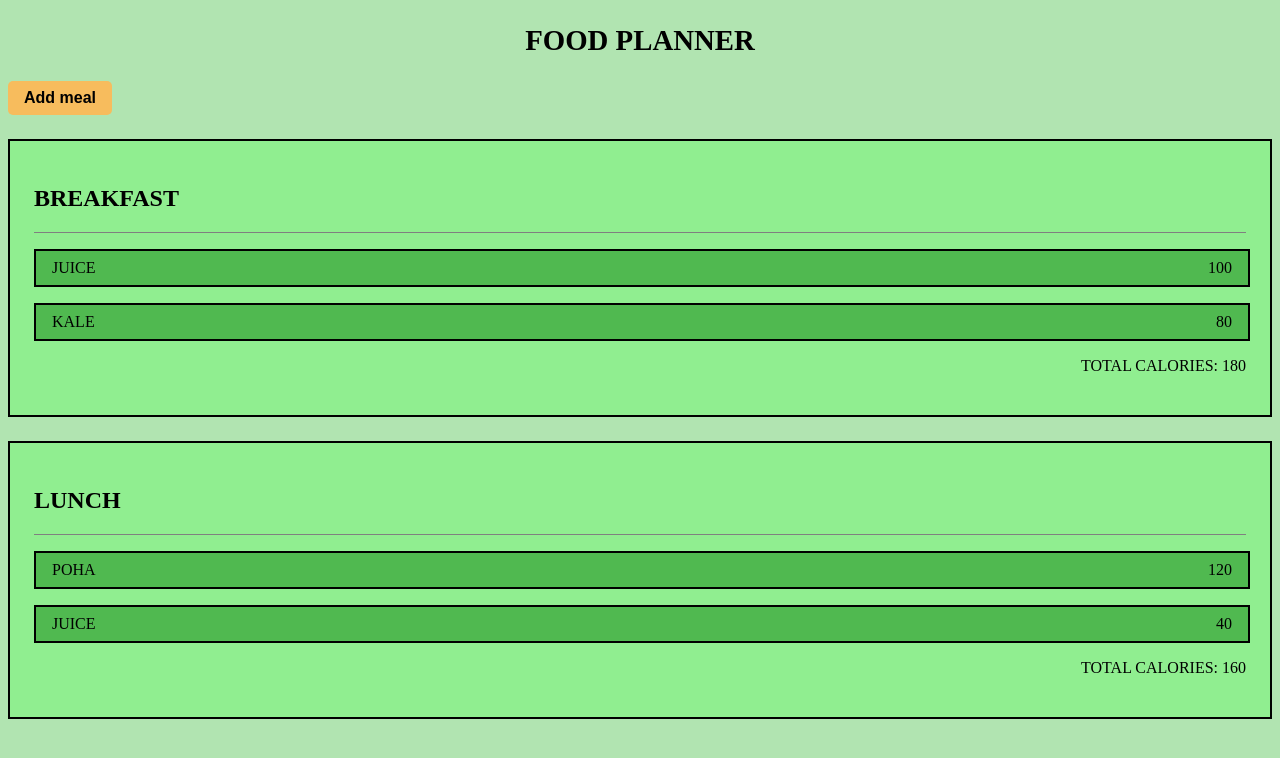
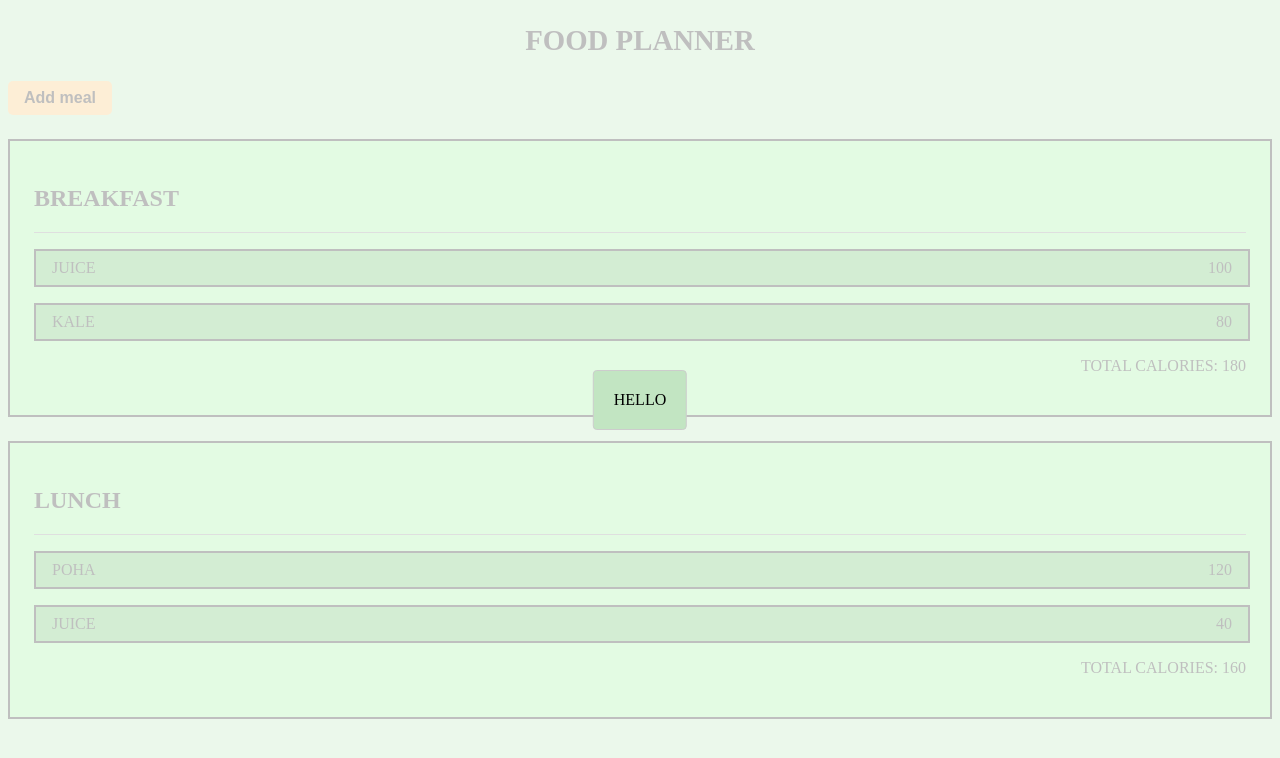
Before and after one commit to devanshdwivedi/food-planner, a React (Vite) app: page / in a window 1280 px wide. Both pictures are taken after a click on the button "Add meal". Shown: the top 758 px of the page. Built offline with nearby package versions, Linux system fonts and the light colour scheme.

Commit message:
Adding modal

```diff
--- a/package.json
+++ b/package.json
@@ -25,13 +25,15 @@
   },
   "dependencies": {
     "react": "17.0.2",
-    "react-dom": "17.0.2"
+    "react-dom": "17.0.2",
+    "react-modal": "^3.14.4"
   },
   "devDependencies": {
     "@0x219/commitlint-config": "1.0.2",
     "@commitlint/cli": "16.1.0",
     "@types/react": "17.0.38",
     "@types/react-dom": "17.0.11",
+    "@types/react-modal": "^3.13.1",
     "@typescript-eslint/eslint-plugin": "5.10.2",
     "@typescript-eslint/parser": "5.10.2",
     "@vitejs/plugin-legacy": "1.6.4",
--- a/src/FoodPlanner.tsx
+++ b/src/FoodPlanner.tsx
@@ -3,18 +3,32 @@ import { TMeal } from './interfaces/TMeal';
 import { TFoodItem } from './interfaces/TFoodItem';
 import { getDefaultMeal } from './utils/mealCreator';
 import Meal from './components/Meal';
+import ReactModal from 'react-modal';
 
 export default function FoodPlanner(): JSX.Element {
   const [meals, setMeals] = useState<TMeal[]>([]);
+  const [showMealCreator, setShowMealCreator] = useState<boolean>(false);
 
   useEffect(()=>{
     setMeals(getDefaultMeal());
   }, []);
 
+  const customStyles = {
+    content: {
+      top: '50%',
+      left: '50%',
+      right: 'auto',
+      bottom: 'auto',
+      marginRight: '-50%',
+      transform: 'translate(-50%, -50%)',
+      backgroundColor: '#c2e5c2'
+    },
+  };
+
   return (
     <>
       <h1 className="app-header">Food Planner</h1>
-      <button className="btn-primary">Add meal</button>
+      <button className="btn-primary" onClick={() => setShowMealCreator(true)}>Add meal</button>
       {
         meals && meals.map((mealItem: TMeal, index: number)=>{
           const { name, foodItems } = mealItem;
@@ -23,6 +37,9 @@ export default function FoodPlanner(): JSX.Element {
           );
         })
       }
+      <ReactModal onRequestClose={() => setShowMealCreator(false)} style={customStyles} isOpen={showMealCreator} >
+        Hello
+      </ReactModal>
     </>
   );
 }
```
Also changed, not shown: 1 other file (tests, documents, lock files or other folders).
